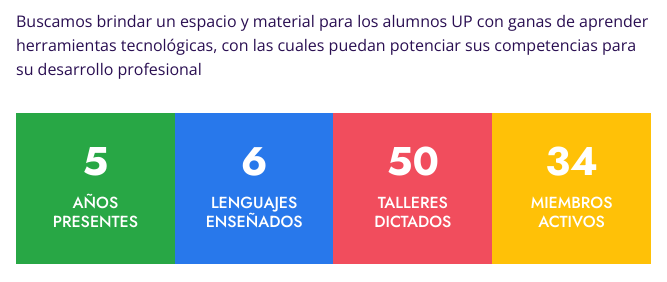
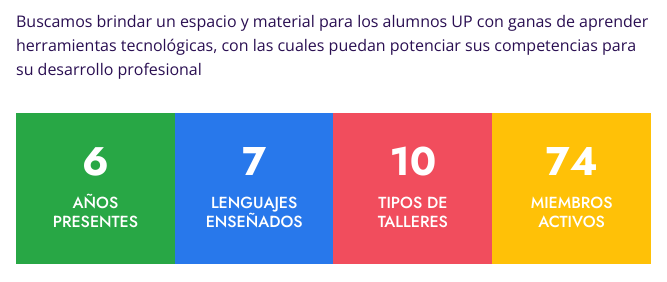
Before and after one commit to ClubCodeUP/Pag-Web, a plain HTML site: page index.html in a window 1280 px wide. Shown: the part 1240-1522 px from the top of the page, 544-1211 px from the left. Drawn offline with nearby package versions, Linux system fonts and the light colour scheme; files that its build step writes are made by us from their sources; files whose address does not match are found by name.

Commit message:
sobre nosotros

```diff
--- a/index.html
+++ b/index.html
@@ -165,7 +165,7 @@
                         <div class="col-3 px-0">
                             <div class="bg-secondary text-center p-4">
                                 <h1 class="text-white" id="stat-talleres" data-toggle="counter-up">0</h1>
-                                <h6 class="text-uppercase text-white">Talleres<span class="d-block">Dictados</span></h6>
+                                <h6 class="text-uppercase text-white">Tipos de<span class="d-block">Talleres</span></h6>
                             </div>
                         </div>
                         <div class="col-3 px-0">
--- a/js/stats.js
+++ b/js/stats.js
@@ -1,9 +1,9 @@
 document.addEventListener("DOMContentLoaded", function () {
   const stats = {
-    anios: 5,
-    lenguajes: 6,
-    talleres: 50,
-    miembros: 34
+    anios: 6,
+    lenguajes: 7,
+    talleres: 10,
+    miembros: 74
   };
 
   // Asigna los valores a los elementos correspondientes
```
